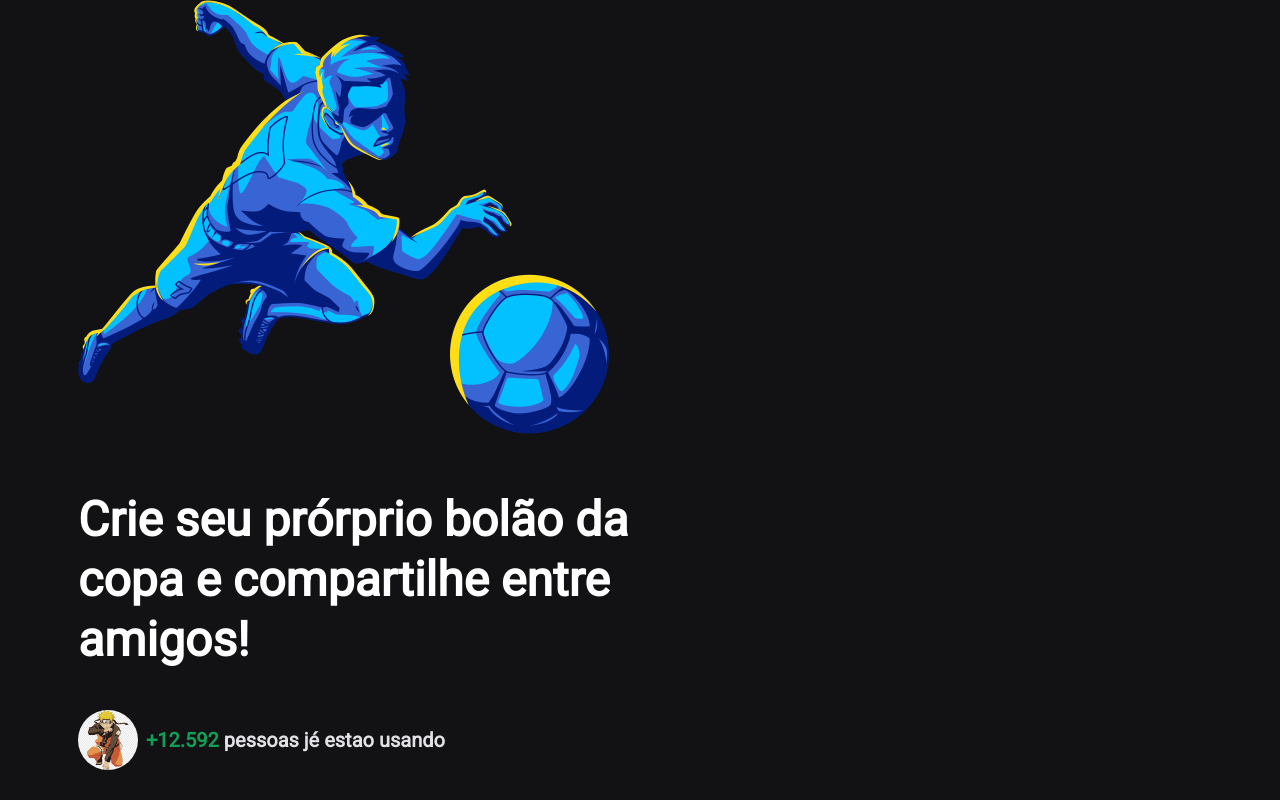
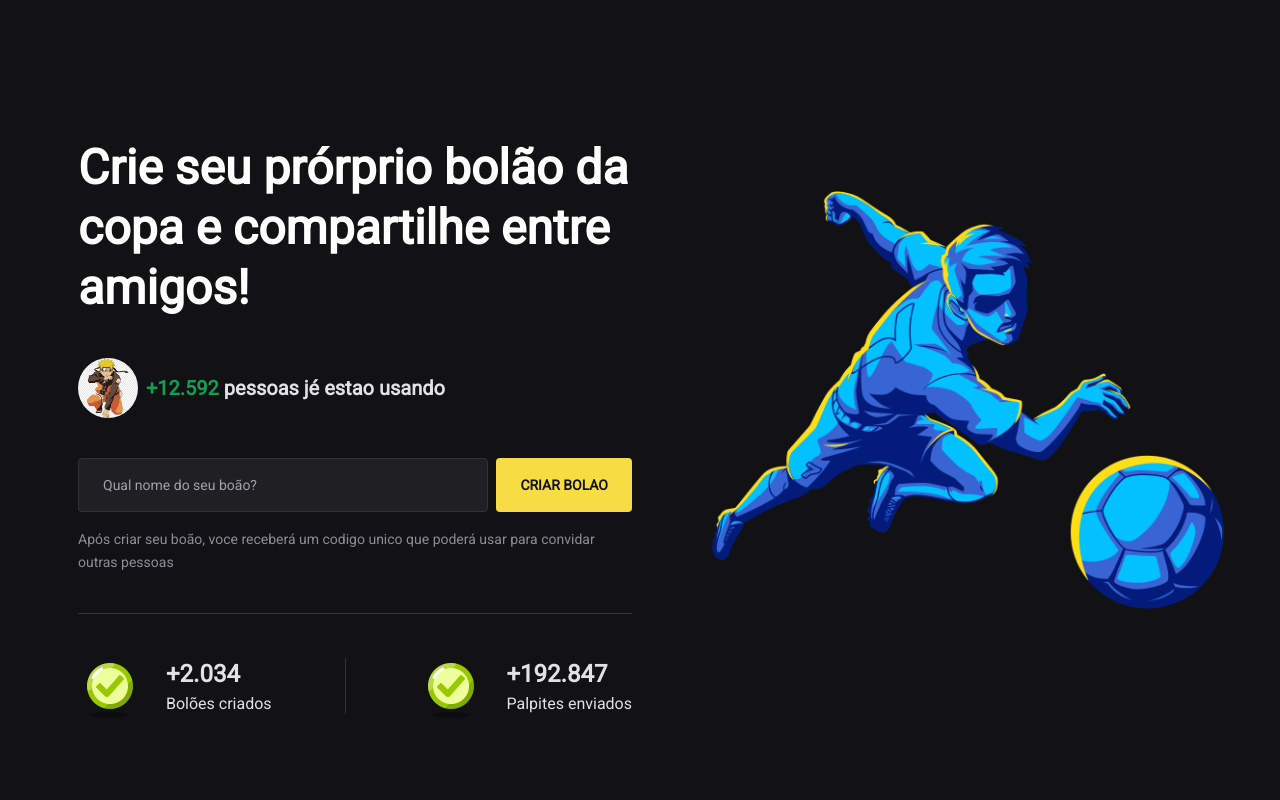
Before and after one commit to sbebenzi/Front-bolao, a Next.js app: page / in a window 1280 px wide. Shown: the top 800 px of the page. Built offline with nearby package versions, Linux system fonts and the light colour scheme; a web font is replaced by a local one.

Commit message:
terminado de adicionar o style na pagina

```diff
--- a/src/pages/index.tsx
+++ b/src/pages/index.tsx
@@ -13,10 +13,8 @@ import check from '../assets/check.png'
 export default function Home() {
 
   return (
-   <div className= "max-w-[1124px] h-screen mx-auto grid grid-cols-2 items-center">
+   <div className= "max-w-[1124px] h-screen mx-auto grid grid-cols-2 items-center gap-4">
     <main>
-      <Image src={logo} alt = "logo"/>
-
       <h1 className="mt-14 text-5xl text-white-900 font-bold leading-tight">Crie seu prórprio bolão da copa e compartilhe entre amigos!</h1>
 
     <div className="mt-10 flex items-center gap-2">
@@ -38,24 +36,28 @@ export default function Home() {
       >
         Criar Bolao</button>
     </form>
-    <p className="mt-4 text-sm text-gray-300">Após criar seu boão, voce receberá um codigo unico que poderá usar para convidar outras pessoas</p>
+    <p className="mt-4 text-sm text-gray-300 leading-relaxed">Após criar seu boão, voce receberá um codigo unico que poderá usar para convidar outras pessoas</p>
 
-    <div>
-      <div>
-        <Image src={check} alt= ""/>
-        <div>
-          <span>+2.034</span>
+    <div className="mt-10  pt-10 border-t border-gray-800 items-center justify-between flex text-gray-100">
+      <div className="flex items-center gap-6">
+        <Image  className="max-w-xs" src={check} alt= ""/>
+        <div className="flex flex-col" >
+          <span className="text-[24px] font-bold">+2.034</span>
           <span>Bolões criados</span>
         </div>
       </div>
-      <div>
+      <div className="w-px h-14 bg-gray-800"/>
+
+      <div className="flex items-center gap-6">
         <Image src={check} alt= ""/>
-          <span>+192.847</span>
+        <div className="flex flex-col">
+          <span className="text-[24px] font-bold ">+192.847</span>
           <span>Palpites enviados</span>
+          </div>
       </div>
     </div>
     </main>
-
+    <Image className="max-w-lg mx-16" src={logo} alt = "logo"/>
   </div>
     )
 
```
